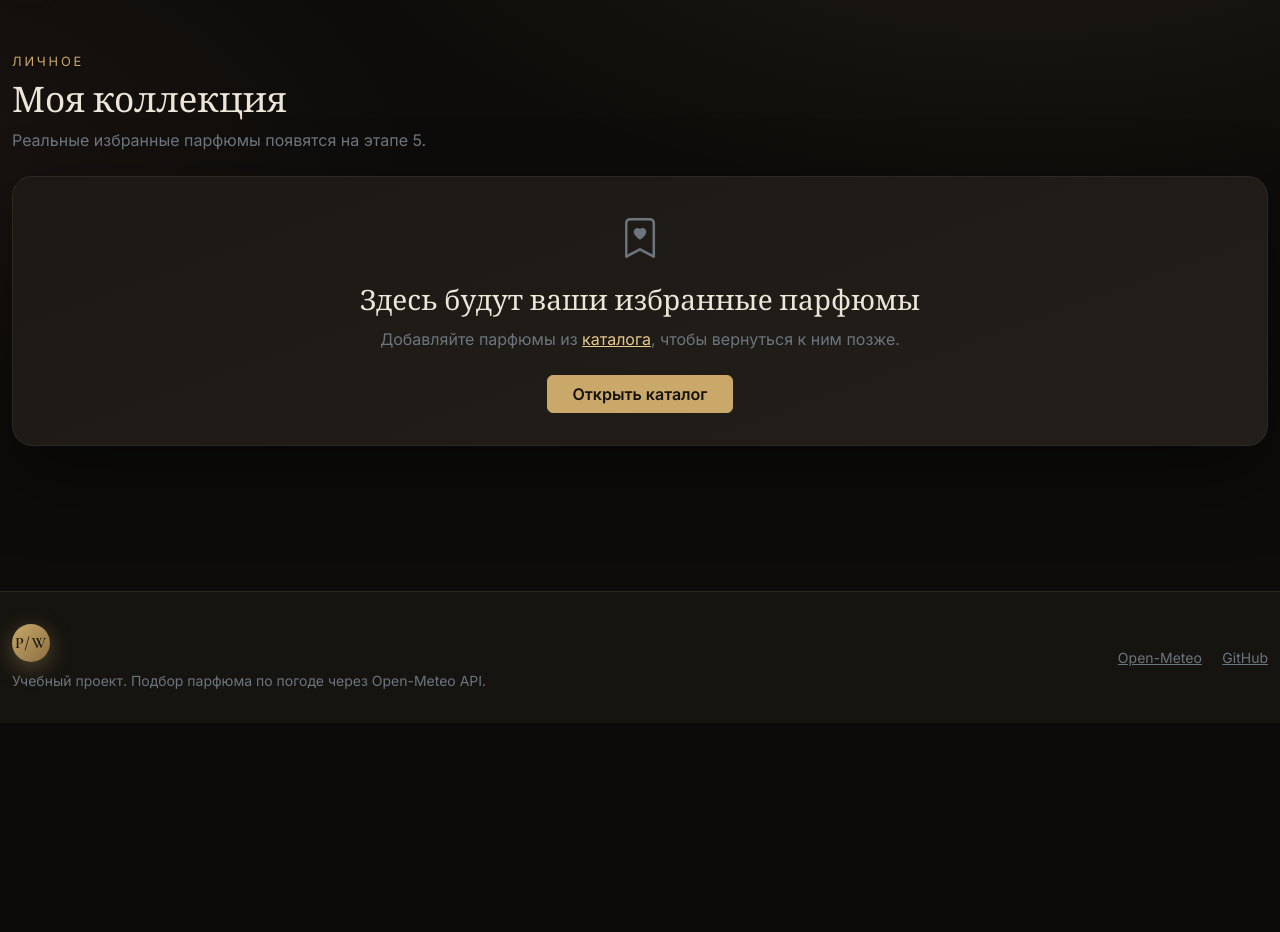
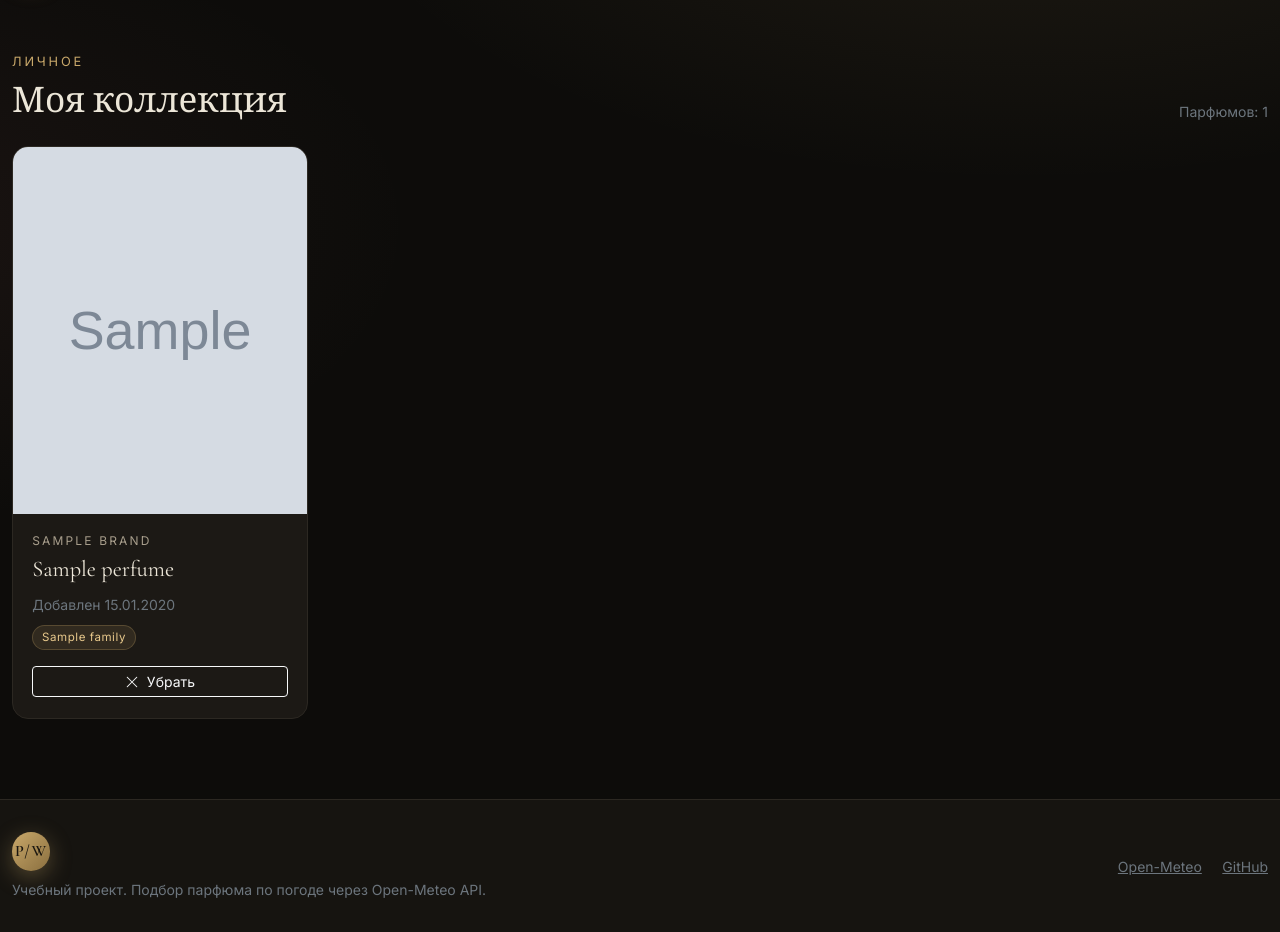
Before and after one commit to szyisx/perfume-weather, a Django app: page /collection/ in a window 1280 px wide. Shown: the part 77-1009 px from the top of the page. Before the commit the page ends 766 px from the top, so only its background shows below. Run offline with Django 5.2, Linux system fonts and the light colour scheme; a user stored in the database is signed in; tables that the repository leaves empty hold one stand-in row (values such as "Sample post"); grey boxes marked "Sample" are stand-in pictures.

Commit message:
feat(stage 5): forms + CRUD for perfumes + collection add/remove
- PerfumeForm (ModelForm) with Bootstrap widgets and year>=1900 validation
- PerfumeCreateView / UpdateView / DeleteView (staff-only via StaffRequiredMixin)
- Collection add/remove POST endpoints (@login_required + @require_POST)
- collection_list view replaces stub with real items
- perfume_form.html with CheckboxSelectMultiple for families/notes
- perfume_confirm_delete.html
- Detail page: add/remove buttons + staff edit/delete actions
- List page: Create button for staff
- Collection page: cards with remove form

Smoke tested:
- anon redirected to login on protected URLs
- admin can access create/edit/delete pages (200)
- POST /collect/ inserts row, collection page shows it

```diff
--- a/catalog/urls.py
+++ b/catalog/urls.py
@@ -4,6 +4,11 @@ from . import views
 
 urlpatterns = [
     path("perfumes/", views.PerfumeListView.as_view(), name="perfume_list"),
+    path("perfumes/new/", views.PerfumeCreateView.as_view(), name="perfume_create"),
     path("perfumes/<int:pk>/", views.PerfumeDetailView.as_view(), name="perfume_detail"),
-    path("collection/", views.collection_list_stub, name="collection_list"),
+    path("perfumes/<int:pk>/edit/", views.PerfumeUpdateView.as_view(), name="perfume_update"),
+    path("perfumes/<int:pk>/delete/", views.PerfumeDeleteView.as_view(), name="perfume_delete"),
+    path("perfumes/<int:pk>/collect/", views.collection_add, name="collection_add"),
+    path("perfumes/<int:pk>/uncollect/", views.collection_remove, name="collection_remove"),
+    path("collection/", views.collection_list, name="collection_list"),
 ]
--- a/catalog/views.py
+++ b/catalog/views.py
@@ -1,7 +1,15 @@
+from django.contrib import messages
+from django.contrib.auth.decorators import login_required
+from django.contrib.auth.mixins import LoginRequiredMixin, UserPassesTestMixin
 from django.db.models import Q
-from django.views.generic import DetailView, ListView
+from django.http import HttpResponseRedirect
+from django.shortcuts import get_object_or_404, render
+from django.urls import reverse_lazy
+from django.views.decorators.http import require_POST
+from django.views.generic import CreateView, DeleteView, DetailView, ListView, UpdateView
 
-from .models import Brand, Family, Perfume
+from .forms import PerfumeForm
+from .models import Brand, Collection, Family, Perfume
 
 
 class PerfumeListView(ListView):
@@ -67,10 +75,92 @@ class PerfumeDetailView(DetailView):
             .prefetch_related("families", "notes")
         )
 
+    def get_context_data(self, **kwargs):
+        ctx = super().get_context_data(**kwargs)
+        user = self.request.user
+        ctx["in_collection"] = (
+            user.is_authenticated
+            and Collection.objects.filter(user=user, perfume=self.object).exists()
+        )
+        return ctx
 
-def collection_list_stub(request):
-    """Заглушка коллекции (заполнится на этапе 5/6)."""
 
-    from django.shortcuts import render
+class StaffRequiredMixin(LoginRequiredMixin, UserPassesTestMixin):
+    """Доступ только для is_staff."""
 
-    return render(request, "collection/list.html")
+    def test_func(self) -> bool:
+        return self.request.user.is_authenticated and self.request.user.is_staff
+
+
+class PerfumeCreateView(StaffRequiredMixin, CreateView):
+    model = Perfume
+    form_class = PerfumeForm
+    template_name = "catalog/perfume_form.html"
+
+    def get_context_data(self, **kwargs):
+        ctx = super().get_context_data(**kwargs)
+        ctx["form_title"] = "Новый парфюм"
+        ctx["submit_label"] = "Создать"
+        return ctx
+
+    def form_valid(self, form):
+        messages.success(self.request, "Парфюм создан.")
+        return super().form_valid(form)
+
+
+class PerfumeUpdateView(StaffRequiredMixin, UpdateView):
+    model = Perfume
+    form_class = PerfumeForm
+    template_name = "catalog/perfume_form.html"
+
+    def get_context_data(self, **kwargs):
+        ctx = super().get_context_data(**kwargs)
+        ctx["form_title"] = f"Редактирование: {self.object.name}"
+        ctx["submit_label"] = "Сохранить"
+        return ctx
+
+    def form_valid(self, form):
+        messages.success(self.request, "Изменения сохранены.")
+        return super().form_valid(form)
+
+
+class PerfumeDeleteView(StaffRequiredMixin, DeleteView):
+    model = Perfume
+    template_name = "catalog/perfume_confirm_delete.html"
+    success_url = reverse_lazy("perfume_list")
+
+    def form_valid(self, form):
+        messages.success(self.request, "Парфюм удалён.")
+        return super().form_valid(form)
+
+
+@login_required
+@require_POST
+def collection_add(request, pk: int):
+    perfume = get_object_or_404(Perfume, pk=pk)
+    _, created = Collection.objects.get_or_create(user=request.user, perfume=perfume)
+    if created:
+        messages.success(request, f"«{perfume.name}» добавлен в коллекцию.")
+    else:
+        messages.info(request, "Уже в коллекции.")
+    return HttpResponseRedirect(request.POST.get("next") or f"/perfumes/{pk}/")
+
+
+@login_required
+@require_POST
+def collection_remove(request, pk: int):
+    perfume = get_object_or_404(Perfume, pk=pk)
+    deleted, _ = Collection.objects.filter(user=request.user, perfume=perfume).delete()
+    if deleted:
+        messages.success(request, f"«{perfume.name}» убран из коллекции.")
+    return HttpResponseRedirect(request.POST.get("next") or "/collection/")
+
+
+@login_required
+def collection_list(request):
+    items = (
+        Collection.objects.filter(user=request.user)
+        .select_related("perfume", "perfume__brand")
+        .prefetch_related("perfume__families")
+    )
+    return render(request, "collection/list.html", {"items": items})
--- a/templates/collection/list.html
+++ b/templates/collection/list.html
@@ -3,16 +3,60 @@
 
 {% block content %}
 <section class="container-xxl">
-  <span class="pw-section-eyebrow">Личное</span>
-  <h1 class="pw-section-title mt-2">Моя коллекция</h1>
-  <p class="text-secondary">Реальные избранные парфюмы появятся на этапе 5.</p>
+  <div class="d-flex align-items-end justify-content-between flex-wrap gap-3 mb-4">
+    <div>
+      <span class="pw-section-eyebrow">Личное</span>
+      <h1 class="pw-section-title mt-2 mb-0">Моя коллекция</h1>
+    </div>
+    <div class="text-secondary small">
+      {% if items %}Парфюмов: {{ items|length }}{% endif %}
+    </div>
+  </div>
 
-  <div class="pw-hero-card mt-4 text-center">
-    <i class="bi bi-bookmark-heart fs-1 text-secondary"></i>
-    <h3 class="mt-3" style="font-family: var(--pw-font-display);">Здесь будут ваши избранные парфюмы</h3>
-    <p class="text-secondary mb-4">Добавляйте парфюмы из <a class="pw-text-accent" href="{% url 'perfume_list' %}">каталога</a>,
-      чтобы вернуться к ним позже.</p>
-    <a href="{% url 'perfume_list' %}" class="btn pw-btn-accent px-4">Открыть каталог</a>
-  </div>
+  {% if items %}
+    <div class="row g-4">
+      {% for item in items %}
+        <div class="col-6 col-md-4 col-lg-3">
+          <div class="pw-card h-100">
+            <a href="{% url 'perfume_detail' item.perfume.pk %}" class="text-decoration-none">
+              <div class="pw-card-image">
+                {% if item.perfume.image %}
+                  <img src="{{ item.perfume.image.url }}" alt="{{ item.perfume.name }}">
+                {% else %}
+                  P/W
+                {% endif %}
+              </div>
+            </a>
+            <div class="pw-card-body">
+              <div class="pw-card-brand">{{ item.perfume.brand.name }}</div>
+              <a href="{% url 'perfume_detail' item.perfume.pk %}" class="text-decoration-none">
+                <div class="pw-card-name">{{ item.perfume.name }}</div>
+              </a>
+              <div class="text-secondary small mb-2">
+                Добавлен {{ item.added_at|date:"d.m.Y" }}
+              </div>
+              {% for f in item.perfume.families.all|slice:":2" %}
+                <span class="pw-chip">{{ f.name }}</span>
+              {% endfor %}
+              <form method="post" action="{% url 'collection_remove' item.perfume.pk %}" class="mt-3">
+                {% csrf_token %}
+                <input type="hidden" name="next" value="{% url 'collection_list' %}">
+                <button type="submit" class="btn btn-sm btn-outline-light w-100">
+                  <i class="bi bi-x-lg me-1"></i> Убрать
+                </button>
+              </form>
+            </div>
+          </div>
+        </div>
+      {% endfor %}
+    </div>
+  {% else %}
+    <div class="pw-hero-card text-center py-5">
+      <i class="bi bi-bookmark-heart fs-1 text-secondary"></i>
+      <h3 class="mt-3" style="font-family: var(--pw-font-display);">Коллекция пуста</h3>
+      <p class="text-secondary mb-4">Откройте каталог и сохраните понравившиеся парфюмы.</p>
+      <a href="{% url 'perfume_list' %}" class="btn pw-btn-accent px-4">Открыть каталог</a>
+    </div>
+  {% endif %}
 </section>
 {% endblock %}
```
Also changed, not shown: catalog/forms.py (added, +36 -0 lines), templates/catalog/perfume_confirm_delete.html (added, +21 -0 lines), templates/catalog/perfume_detail.html (+32 -2 lines), templates/catalog/perfume_form.html (added, +85 -0 lines), templates/catalog/perfume_list.html (+7 -2 lines), README.md.
